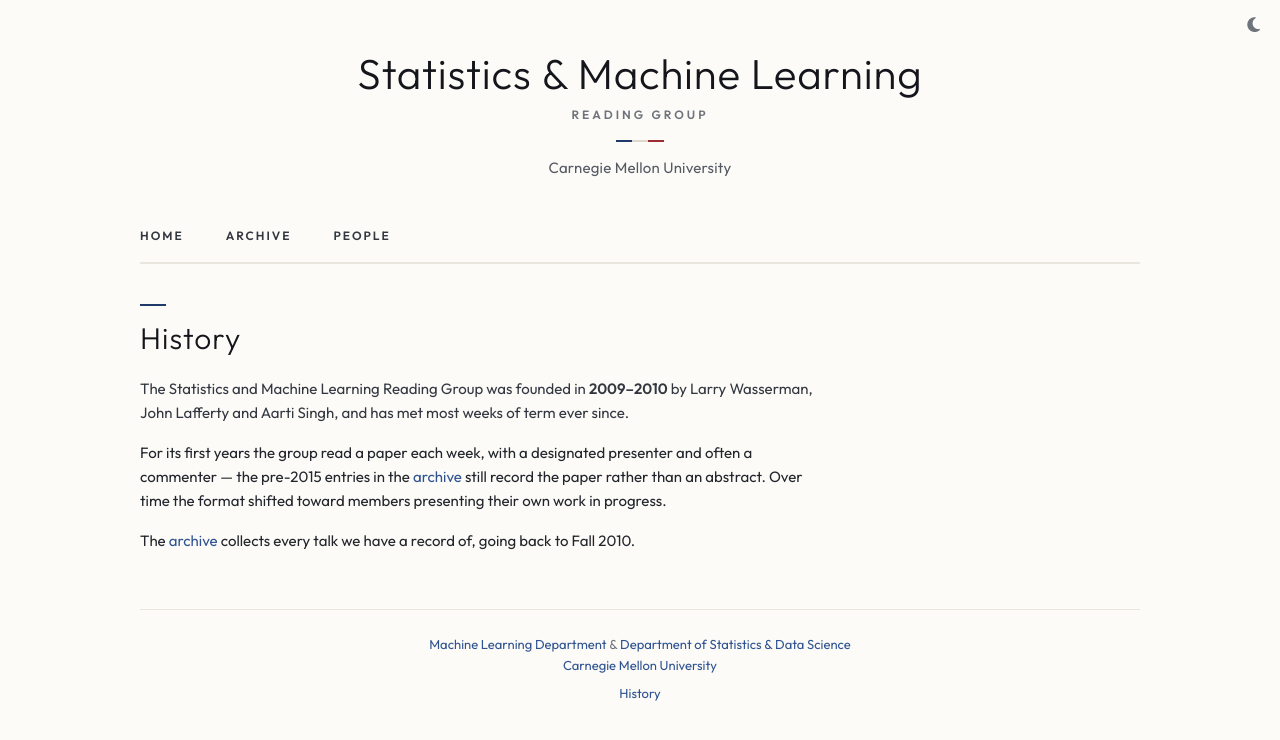
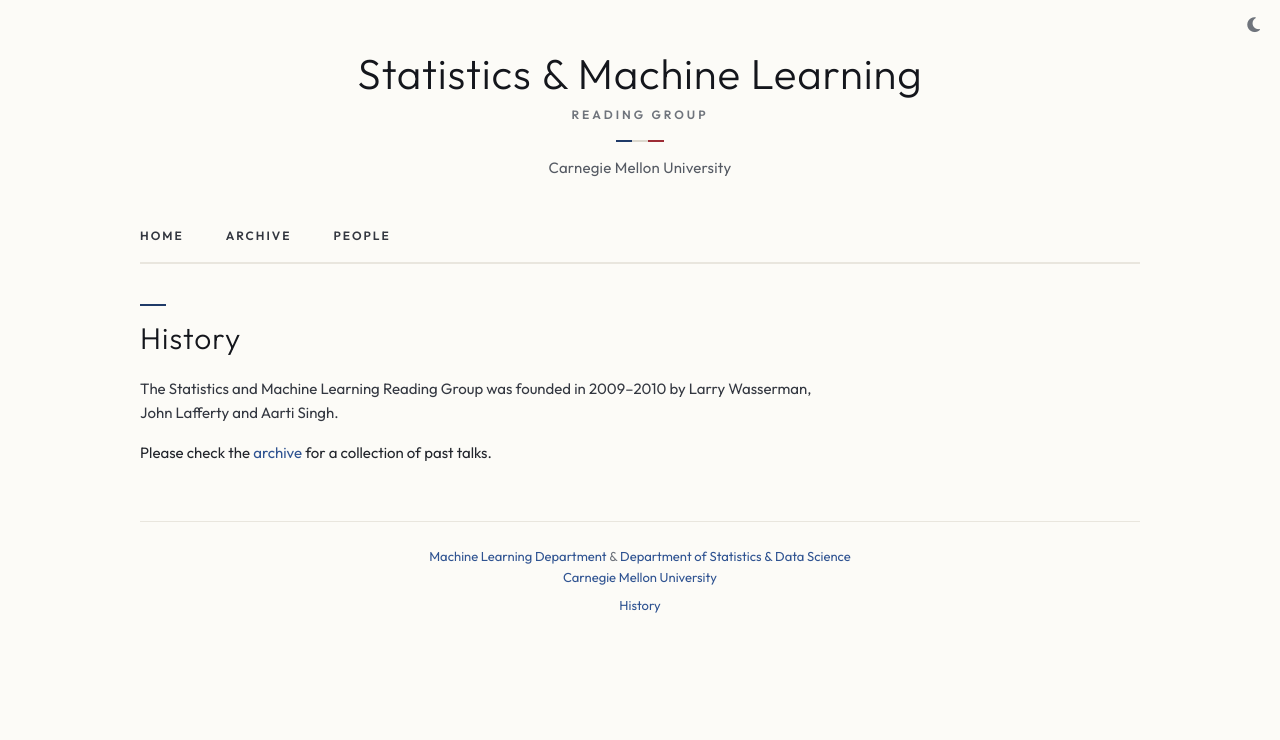
Before and after one commit to StatML-Reading-Group/StatML-Reading-Group.github.io, a Jekyll site: the page built from history.html, in a window 1280 px wide. Shown: the top 740 px of the page. Built offline with Jekyll 4.4.1, drawn with Linux system fonts in a browser that asks for light colours.

Commit message:
Trim History to the founding line and a pointer to the archive

```diff
--- a/history.html
+++ b/history.html
@@ -9,19 +9,11 @@ permalink: /history/
   <div class="prose">
     <p class="lede">
       The Statistics and Machine Learning Reading Group was founded in
-      <strong>2009&ndash;2010</strong> by Larry Wasserman, John Lafferty and
-      Aarti Singh, and has met most weeks of term ever since.
+      2009&ndash;2010 by Larry Wasserman, John Lafferty and Aarti Singh.
     </p>
     <p>
-      For its first years the group read a paper each week, with a designated
-      presenter and often a commenter &mdash; the pre-2015 entries in the
-      <a class="text-link" href="{{ '/archive/' | relative_url }}">archive</a>
-      still record the paper rather than an abstract. Over time the format
-      shifted toward members presenting their own work in progress.
-    </p>
-    <p>
-      The <a class="text-link" href="{{ '/archive/' | relative_url }}">archive</a>
-      collects every talk we have a record of, going back to Fall 2010.
+      Please check the <a class="text-link" href="{{ '/archive/' | relative_url }}">archive</a>
+      for a collection of past talks.
     </p>
   </div>
 </div>
```
